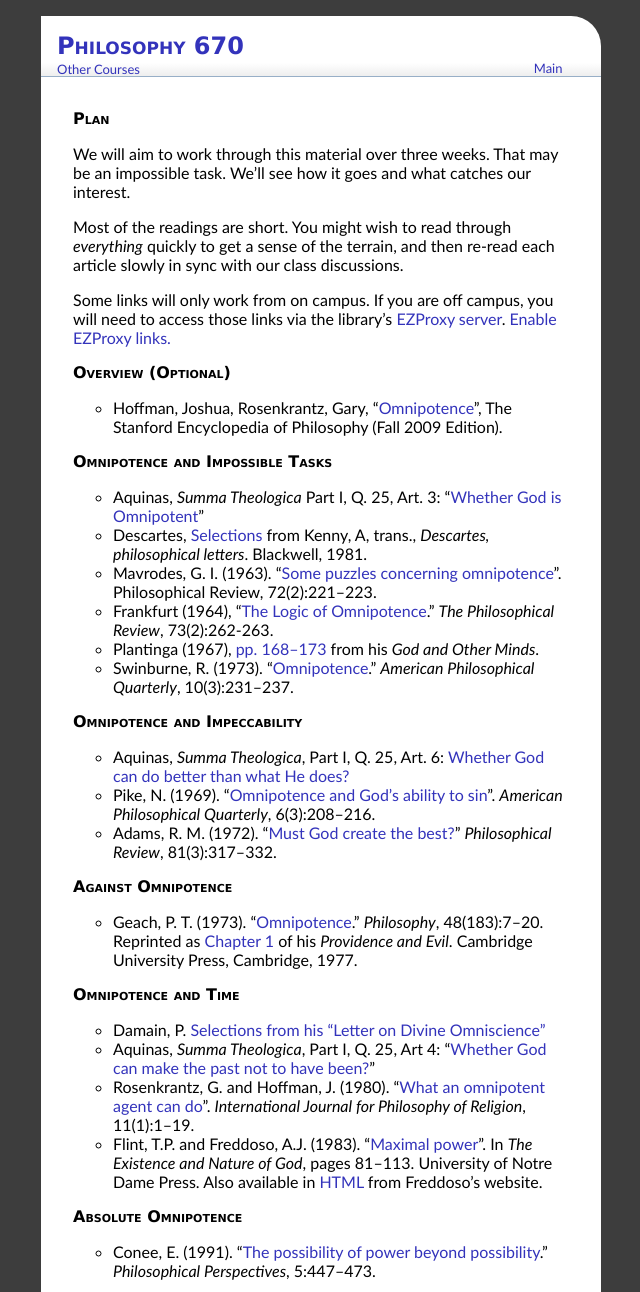
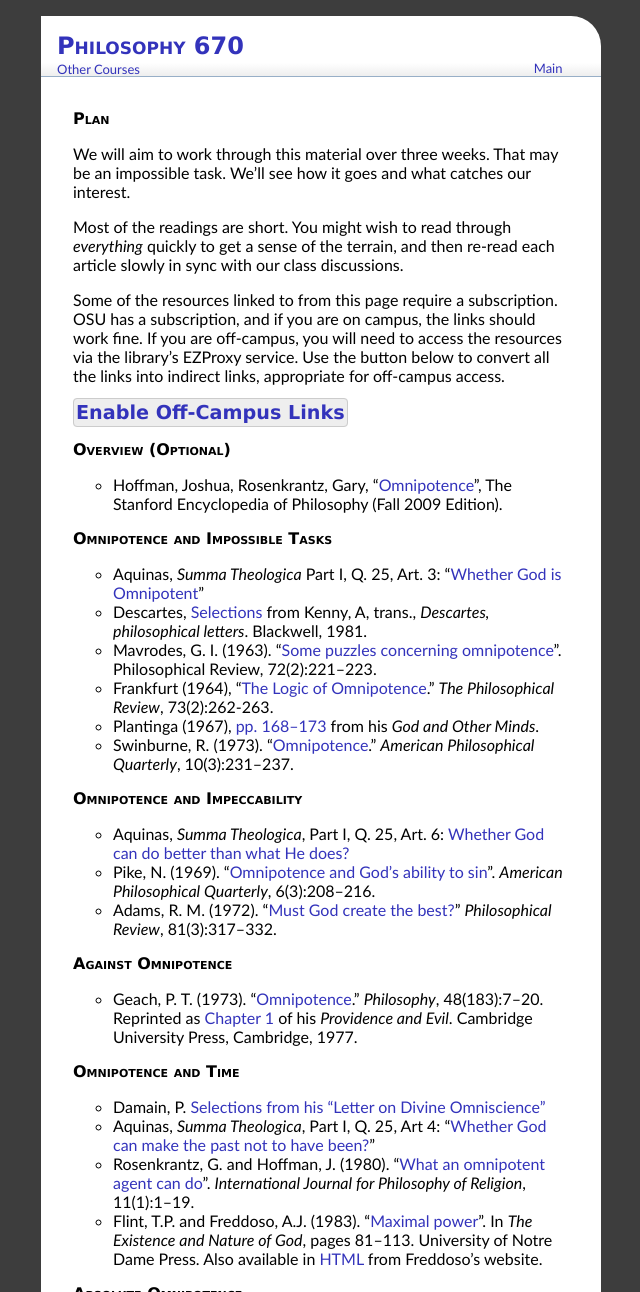
Before and after one commit to dsanson/dsanson.github.com, a Jekyll site: the page built from 670f2010/readings/_posts/2010-09-20-readings-on-omnipotence.markdown, in a window 1280 px wide, cut to the strip 0-1292 px from the top of the page. Shown: the whole strip, without its empty margins (319-959 px from the left). Built offline with Jekyll 4.4.1, drawn with Linux system fonts in a browser that asks for light colours; nearby versions of some CDN libraries; Markdown is read by kramdown in place of the engine named in the settings; comment, search, counter and statistics services are not loaded.

Commit message:
reading assns; improved proxify button style

```diff
--- a/670f2010/readings/_posts/2010-09-20-readings-on-omnipotence.markdown
+++ b/670f2010/readings/_posts/2010-09-20-readings-on-omnipotence.markdown
@@ -17,8 +17,9 @@ Most of the readings are short. You might wish to read through
 *everything* quickly to get a sense of the terrain, and then
 re-read each article slowly in sync with our class discussions.
 
-Some links will only work from on campus. If you are off campus,
-you will need to access those links via the library's [EZProxy server](http://library.osu.edu/help/help-with-tools/ezproxy). {% include proxifybutton.html %}
+Some of the resources linked to from this page require a subscription. OSU has a subscription, and if you are on campus, the links should work fine. If you are off-campus, you will need to access the resources via the library's EZProxy service. Use the button below to convert all the links into indirect links, appropriate for off-campus access.
+
+{% include proxifybutton.html %}
 
 
 
--- a/_includes/proxifybutton.html
+++ b/_includes/proxifybutton.html
@@ -1,2 +1,2 @@
-<a id="proxifybutton" href="javascript:proxify();proxifybuttontoggle();">Enable EZProxy links.</a>
-<a id="deproxifybutton" style="display:none" href="javascript:deproxify();proxifybuttontoggle();">Disable EZProxy links.</a>
+<a id="proxifybutton" href="javascript:proxify();proxifybuttontoggle();">Enable Off-Campus Links</a>
+<a id="deproxifybutton" style="display:none" href="javascript:deproxify();proxifybuttontoggle();">Disable Off-Campus Links</a>
--- a/_layouts/default.html
+++ b/_layouts/default.html
@@ -9,7 +9,6 @@
     {% if page.keywords %}
  	<meta name="keywords" content="{{ page.keywords }}">
  	{% endif %}
-
  	{% if page.feed %}
    	<link rel="alternate" type="application/atom+xml" href="{{ page.feed }}" title="RSS feed" />
 	{% endif %}
@@ -35,7 +34,6 @@
     <!--jquery for enabling collapsing lists-->
     <script type="text/javascript" src="http://code.jquery.com/jquery-1.4.2.min.js">
     </script>
-
     <!--various functions for collapsing menus, proxifying links, etc-->
     <script type ="text/javascript" src="/files/js/functions.js">
     </script>
--- a/files/css/styles.css
+++ b/files/css/styles.css
@@ -418,12 +418,32 @@ span.comments {
 }
 
 #expand-switch, #collapse-switch {
-	margin: 0px;
-	padding: 0px;
-	font-size: x-small;
+	font-family: 'Lucida Grande', 'Lucida Sans', Optima, 'Gill Sans', Corbel, Verdana, sans-serif;
+	font-weight: bold;
+	border:thin solid #ccc;
+	padding: 2px;
+	vertical-align: 1px;
+	background: #eee;
+	text-decoration: none;
+	font-size: 60%;
+	-moz-border-radius: 4px;
+	-webkit-border-radius: 4px;
 }
 #collapse-switch {
 	display: none;
+}
+
+#proxifybutton, #deproxifybutton {
+	font-family: 'Lucida Grande', 'Lucida Sans', Optima, 'Gill Sans', Corbel, Verdana, sans-serif;
+	font-weight: bold;
+	border:thin solid #ccc;
+	padding: 2px;
+	vertical-align: 1px;
+	background: #eee;
+	text-decoration: none;
+	font-size: 120%;
+	-moz-border-radius: 4px;
+	-webkit-border-radius: 4px;
 }
 
 #license-foot {
```
Also changed, not shown: 301f2010/readings/_posts/2010-10-15-readings-for-oct-19.markdown (added, +10 -0 lines), 670f2010/readings/_posts/2010-10-15-reading-for-oct-19.markdown (added, +10 -0 lines).
